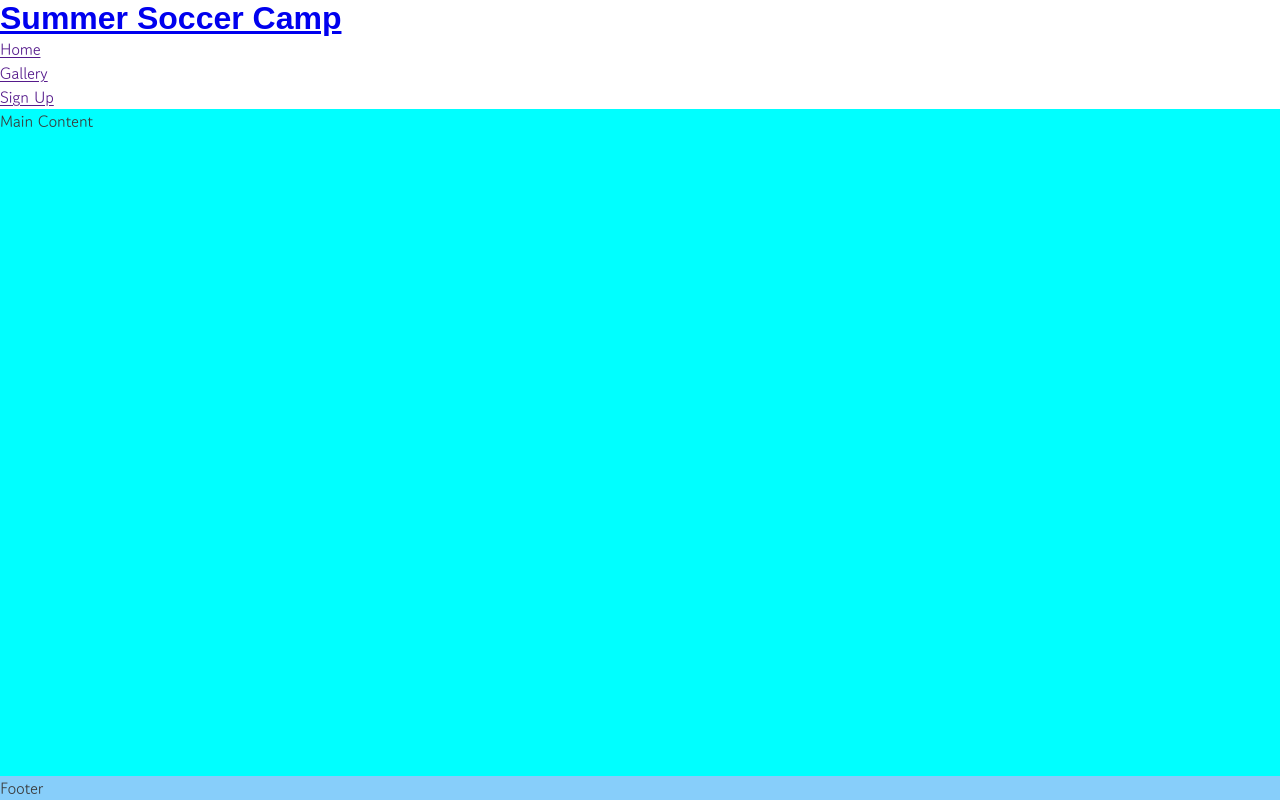
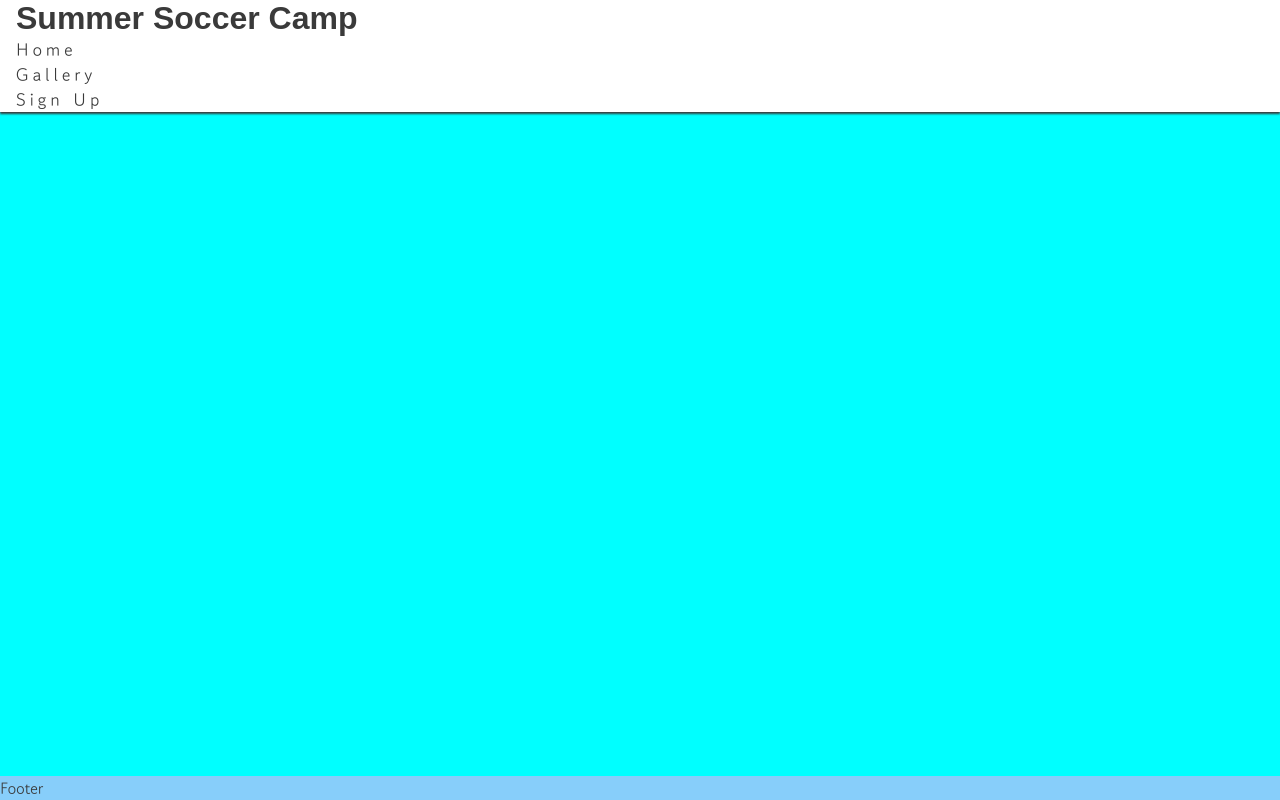
Before and after one commit to IeuanPriede/Project-1, a plain HTML site: page index.html in a window 1280 px wide. Drawn offline with Linux system fonts and the light colour scheme; a web font is replaced by a local one.

Commit message:
Add fixed header and style to navbar menu

```diff
--- a/assets/css/style.css
+++ b/assets/css/style.css
@@ -20,7 +20,23 @@ body {
 
 /* Header */
 header {
+    background-color: #ffffff;
+    padding: 0 1rem;
+    position: fixed;
+    z-index: 99;
+    width: 100%;
+    box-shadow: 0 2px 2px #3a3a3a;
+}
 
+header a {
+    text-decoration: none;
+    color: inherit;
+}
+
+#menu {
+    font-size: 110%;
+    letter-spacing: 4px;
+    list-style-type: none;
 }
 
 h1 {
--- a/index.html
+++ b/index.html
@@ -24,7 +24,7 @@
         </a>
 
         <nav>
-            <ul>
+            <ul id="menu">
                 <li><a href="">Home</a></li>
                 <li><a href="">Gallery</a></li>
                 <li><a href="">Sign Up</a></li>
```
